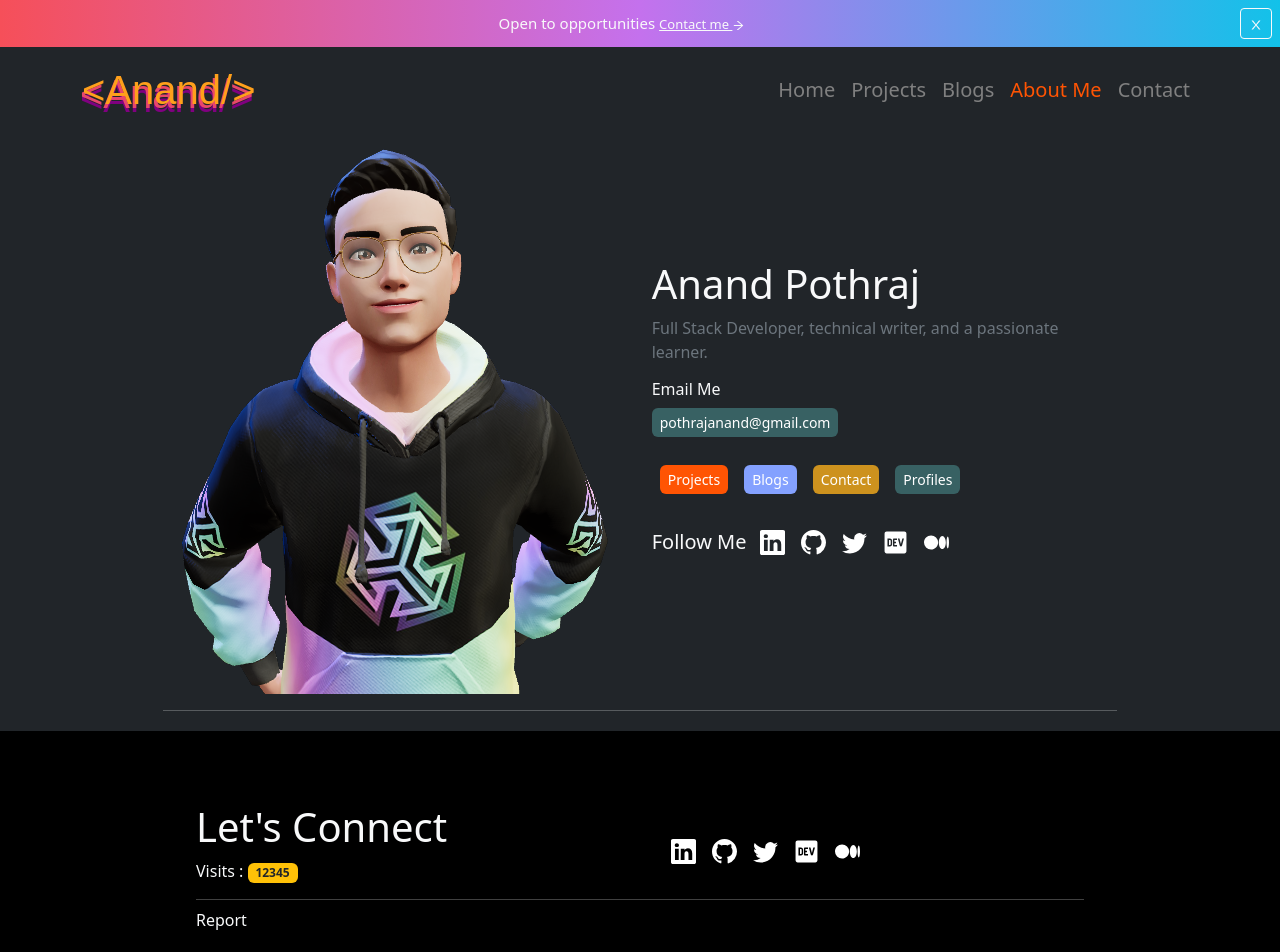
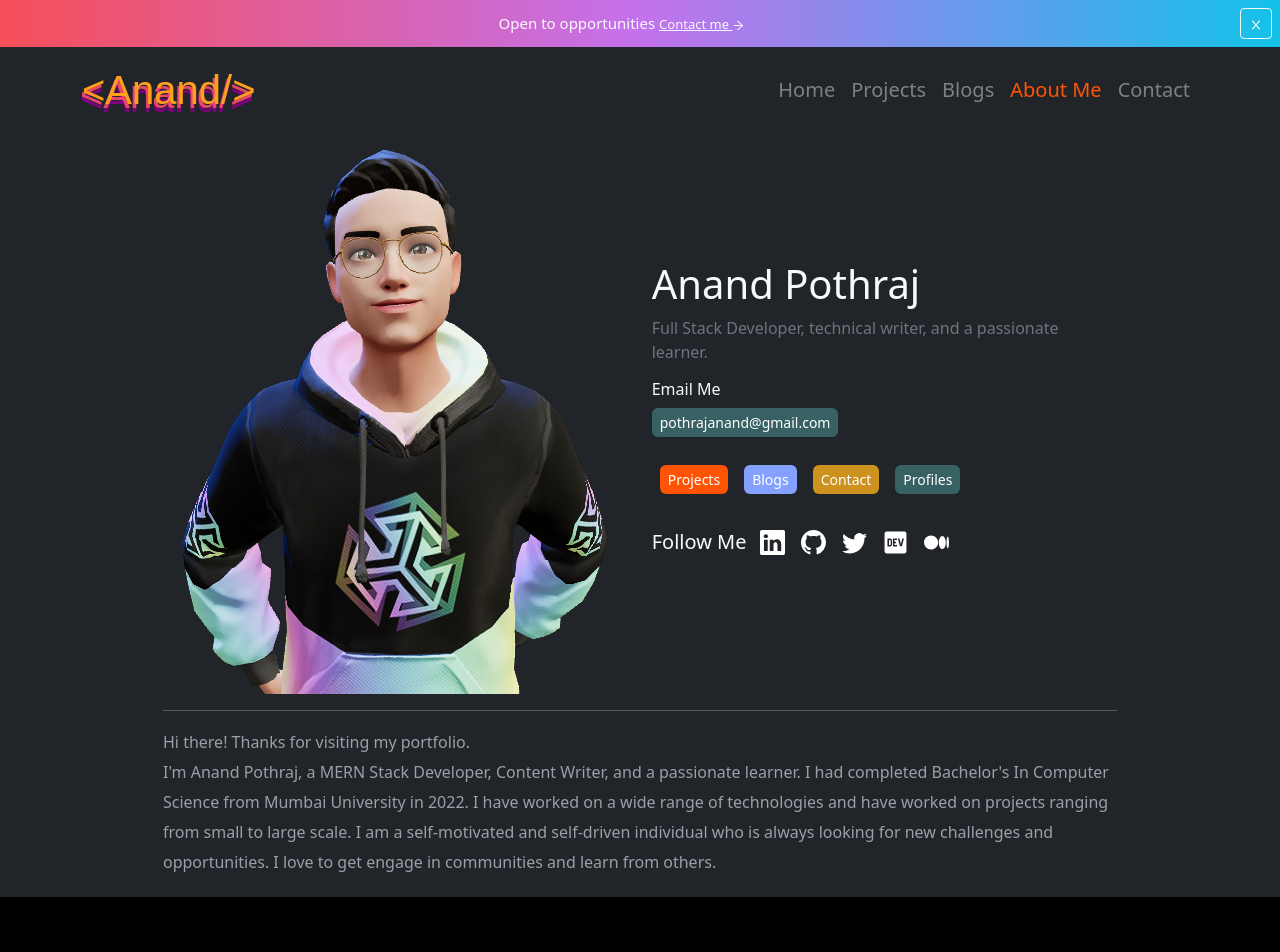
Before and after one commit to anandpothraj/portfolio-frontend, a React (Create React App) app: page /about in a window 1280 px wide. Shown: the top 952 px of the page. Built offline with nearby package versions, Linux system fonts and the light colour scheme; a web font is replaced by a local one.

Commit message:
Creating Bio section

```diff
--- a/src/components/About/About.css
+++ b/src/components/About/About.css
@@ -22,6 +22,10 @@
 .colorYellow{
     color:#cd921e !important;
 }
+.bioText{
+    color:rgb(155,159,167);
+    line-height: 30px;
+}
 
 @media screen and (max-width: 768px) {
     .imgWidth{
--- /dev/null
+++ b/src/components/About/Bio.js
@@ -0,0 +1,12 @@
+import React from 'react';
+
+const Bio = () => {
+  return (
+    <div>
+        <p className="bioText">Hi there! Thanks for visiting my portfolio. <br/>
+        I'm <span>Anand Pothraj</span>, a MERN Stack Developer, Content Writer, and a passionate learner. I had completed Bachelor's In Computer Science from Mumbai University in 2022. I have worked on a wide range of technologies and have worked on projects ranging from small to large scale. I am a self-motivated and self-driven individual who is always looking for new challenges and opportunities. I love to get engage in communities and learn from others.</p>
+    </div>
+  )
+}
+
+export default Bio
--- a/src/pages/About.js
+++ b/src/pages/About.js
@@ -1,12 +1,14 @@
 import React from 'react';
+import '../components/About/About.css';
+import Bio from '../components/About/Bio';
 import AboutInfo from '../components/About/AboutInfo';
-import '../components/About/About.css';
 
 const About = () => {
   return (
     <div className='col-11 col-md-9 m-auto text-light'>
       <AboutInfo/>
       <hr/>
+      <Bio/>
     </div>
   );
 };
```
